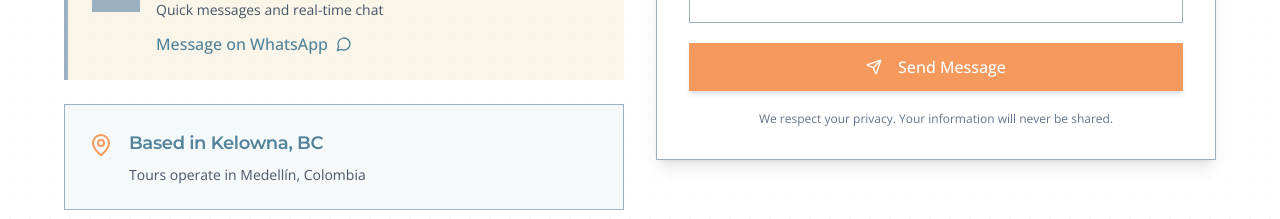
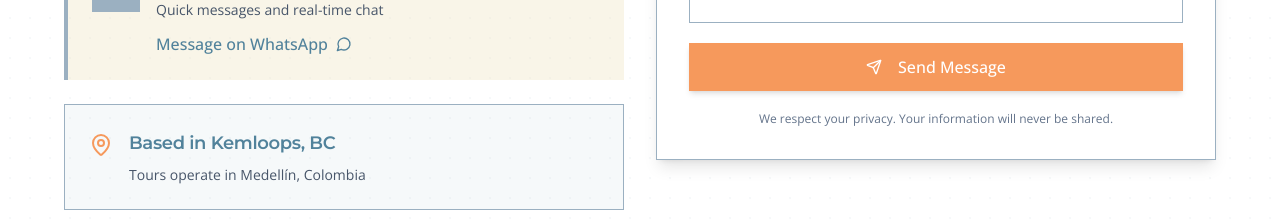
Before and after one commit to grumpy-tech/cozy-cabin-starter, a React (Vite) app: page /contact in a window 1280 px wide. Shown: the part 860-1079 px from the top of the page. Built offline with nearby package versions, Linux system fonts and the light colour scheme; the HTML template or start-up script is replaced by a standard one.

Commit message:
Update Contact.tsx

```diff
--- a/src/pages/Contact.tsx
+++ b/src/pages/Contact.tsx
@@ -154,7 +154,7 @@ const Contact = () => {
                     <MapPin className="h-6 w-6 text-[#F6995C] flex-shrink-0 mt-1" />
                     <div>
                       <h3 className="font-heading text-lg font-semibold mb-2 text-[#51829B]">
-                        Based in Kelowna, BC
+                        Based in Kemloops, BC
                       </h3>
                       <p className="text-sm text-slate-600">
                         Tours operate in Medellín, Colombia
```
